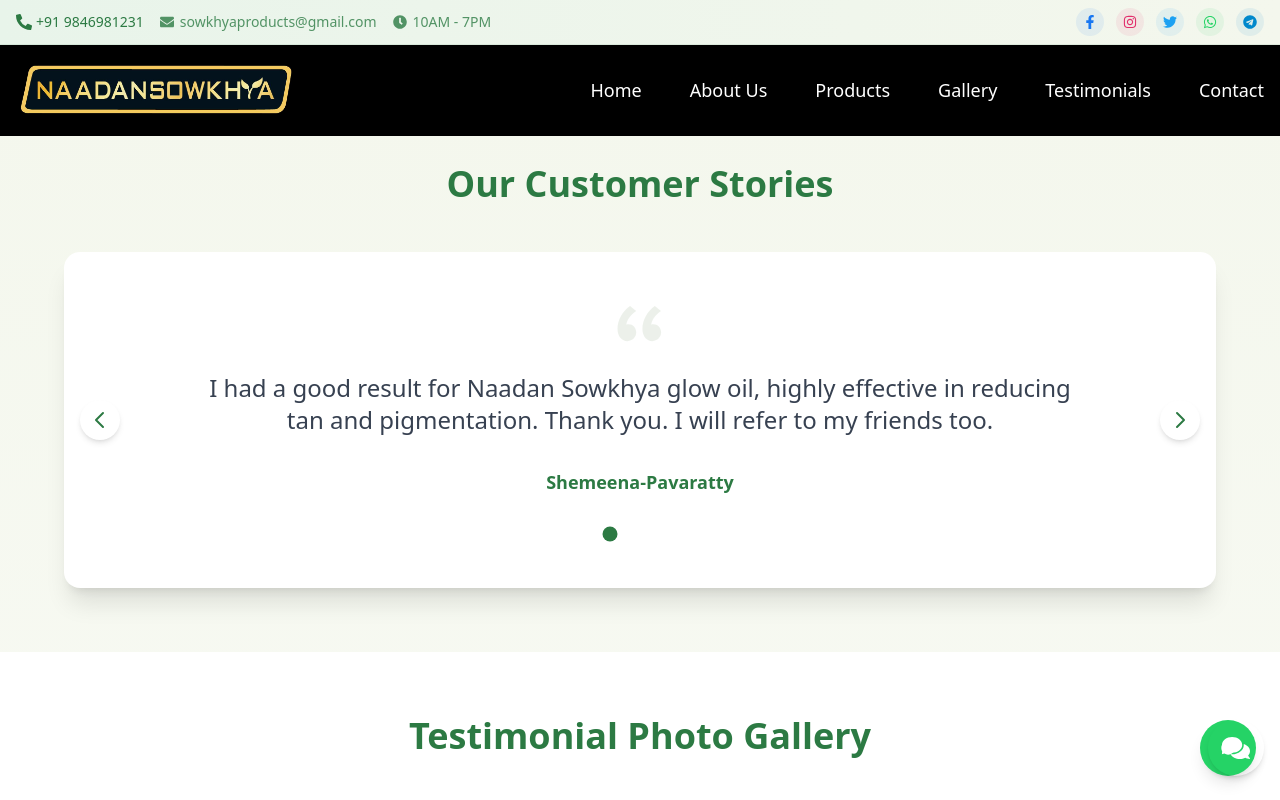
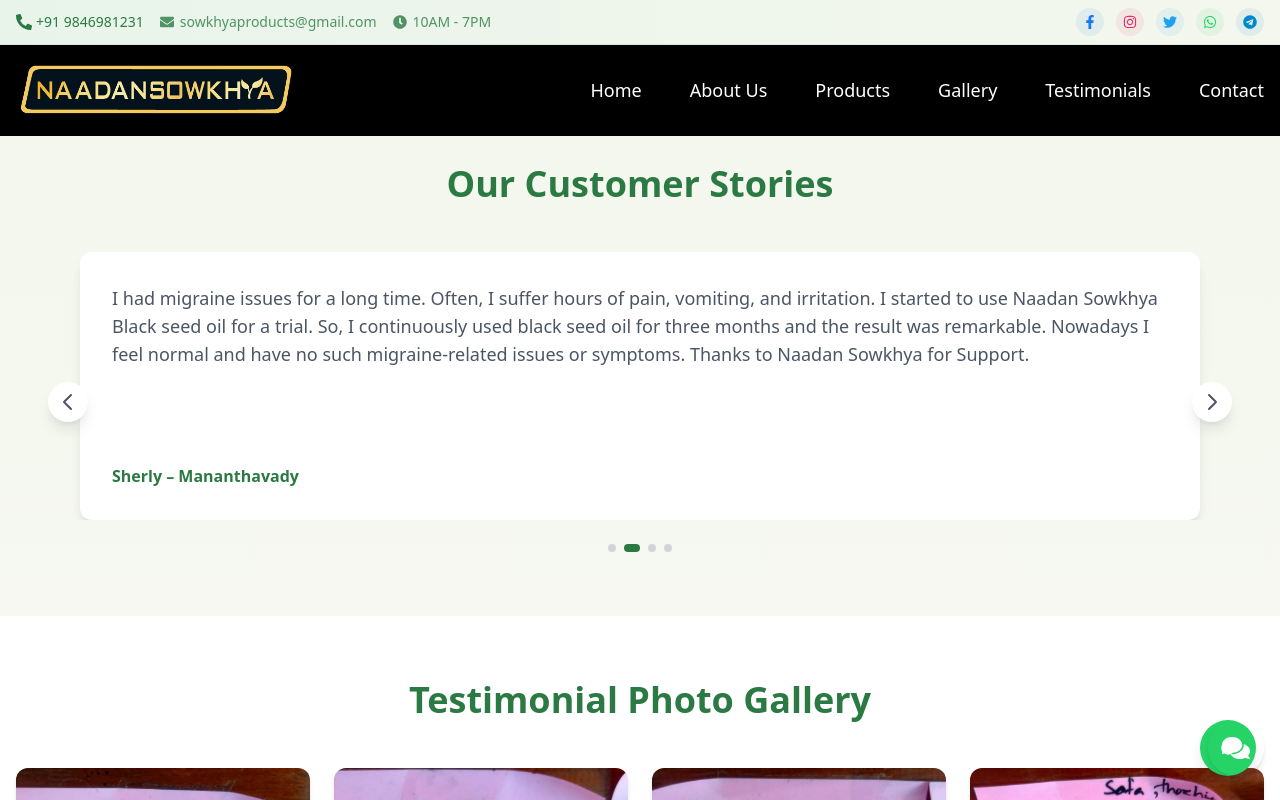
Before and after one commit to umshere/naadan-sowkhya, a Next.js app: page /testimonials in a window 1280 px wide. Shown: the top 800 px of the page. Built offline with nearby package versions, Linux system fonts and the light colour scheme.

Commit message:
foxing testemeonial

```diff
--- a/src/components/ui/TestimonialCarousel.tsx
+++ b/src/components/ui/TestimonialCarousel.tsx
@@ -1,7 +1,7 @@
 'use client';
 
-import { useState, useRef } from 'react';
-import { motion, AnimatePresence } from 'framer-motion';
+import { useState, useEffect, useRef } from 'react';
+import { motion } from 'framer-motion';
 
 interface Testimonial {
   id: number;
@@ -14,230 +14,103 @@
   compact?: boolean;
 }
 
-export default function TestimonialCarousel({ testimonials, compact = false }: TestimonialCarouselProps) {
+const TestimonialCarousel = ({ testimonials, compact }: TestimonialCarouselProps) => {
   const [currentIndex, setCurrentIndex] = useState(0);
-  const [direction, setDirection] = useState(0);
-  const touchStartX = useRef(0);
-  const touchStartY = useRef(0);
-  const minSwipeDistance = 50;
-  const verticalSwipeThreshold = 30;
+  const [containerHeight, setContainerHeight] = useState(0);
+  const testimonialRefs = useRef<(HTMLDivElement | null)[]>([]);
 
-  const slideVariants = {
-    enter: (direction: number) => ({
-      x: direction > 0 ? 100 : -100,
-      opacity: 0,
-      scale: 0.8
-    }),
-    center: {
-      zIndex: 1,
-      x: 0,
-      opacity: 1,
-      scale: 1
-    },
-    exit: (direction: number) => ({
-      zIndex: 0,
-      x: direction < 0 ? 100 : -100,
-      opacity: 0,
-      scale: 0.8
-    })
+  useEffect(() => {
+    // Calculate the maximum height among all testimonials
+    const maxHeight = testimonialRefs.current.reduce((max, ref) => {
+      if (ref) {
+        const height = ref.getBoundingClientRect().height;
+        return height > max ? height : max;
+      }
+      return max;
+    }, 0);
+    setContainerHeight(maxHeight);
+  }, [testimonials]);
+
+  const nextTestimonial = () => {
+    setCurrentIndex((prev) => (prev + 1) % testimonials.length);
   };
 
-  const quoteIconVariants = {
-    initial: { opacity: 0, y: 10 },
-    animate: { opacity: 0.2, y: 0 },
-    exit: { opacity: 0, y: -10 }
+  const prevTestimonial = () => {
+    setCurrentIndex((prev) => (prev - 1 + testimonials.length) % testimonials.length);
   };
 
-  const textVariants = {
-    initial: { opacity: 0, y: 20 },
-    animate: { opacity: 1, y: 0 },
-    exit: { opacity: 0, y: -20 }
-  };
-
-  const swipeConfidenceThreshold = 10000;
-  const swipePower = (offset: number, velocity: number) => {
-    return Math.abs(offset) * velocity;
-  };
-
-  const paginate = (newDirection: number) => {
-    setDirection(newDirection);
-    setCurrentIndex((prev) => {
-      if (newDirection === 1) {
-        return prev === testimonials.length - 1 ? 0 : prev + 1;
-      }
-      return prev === 0 ? testimonials.length - 1 : prev - 1;
-    });
-  };
-
-  const handleTouchStart = (e: React.TouchEvent) => {
-    touchStartX.current = e.touches[0].clientX;
-    touchStartY.current = e.touches[0].clientY;
-  };
-
-  const handleTouchEnd = (e: React.TouchEvent) => {
-    if (!touchStartX.current || !touchStartY.current) return;
-
-    const touchEndX = e.changedTouches[0].clientX;
-    const touchEndY = e.changedTouches[0].clientY;
-
-    const deltaX = touchStartX.current - touchEndX;
-    const deltaY = Math.abs(touchStartY.current - touchEndY);
-
-    // Only handle horizontal swipes if vertical movement is minimal
-    if (deltaY < verticalSwipeThreshold) {
-      if (Math.abs(deltaX) > minSwipeDistance) {
-        if (deltaX > 0) {
-          paginate(1); // Swipe left
-        } else {
-          paginate(-1); // Swipe right
-        }
-      }
-    }
-
-    // Reset touch coordinates
-    touchStartX.current = 0;
-    touchStartY.current = 0;
-  };
+  useEffect(() => {
+    const interval = setInterval(nextTestimonial, 5000);
+    return () => clearInterval(interval);
+  }, []);
 
   return (
+    <div className="relative">
+      <div
+        className="overflow-hidden relative"
+        style={{ height: containerHeight || 'auto' }}
+      >
+        <div className="flex transition-transform duration-500 ease-in-out"
+             style={{ transform: `translateX(-${currentIndex * 100}%)` }}>
+          {testimonials.map((testimonial, index) => (
+            <div
+              key={testimonial.id}
+              ref={el => testimonialRefs.current[index] = el}
+              className="w-full flex-shrink-0 px-4"
+            >
               <motion.div
-      className={`relative bg-white rounded-2xl shadow-xl ${compact ? 'p-6 md:p-8' : 'p-8 md:p-12'} touch-pan-y select-none`}
-      initial={{ opacity: 0, y: 20 }}
-      animate={{ opacity: 1, y: 0 }}
-      transition={{ duration: 0.6 }}
-      onTouchStart={handleTouchStart}
-      onTouchEnd={handleTouchEnd}
+                className="bg-white rounded-xl p-6 md:p-8 shadow-lg flex flex-col h-full"
+                variants={{
+                  hidden: { opacity: 0, y: 20 },
+                  show: { opacity: 1, y: 0 }
+                }}
               >
-      <div className="max-w-4xl mx-auto overflow-hidden">
-        <AnimatePresence initial={false} custom={direction} mode="wait">
-          <motion.div
-            key={currentIndex}
-            custom={direction}
-            variants={slideVariants}
-            initial="enter"
-            animate="center"
-            exit="exit"
-            transition={{
-              x: { type: "spring", stiffness: 300, damping: 30 },
-              opacity: { duration: 0.2 },
-              scale: { duration: 0.4 }
-            }}
-            drag="x"
-            dragConstraints={{ left: 0, right: 0 }}
-            dragElastic={1}
-            onDragEnd={(e, { offset, velocity }) => {
-              const swipe = swipePower(offset.x, velocity.x);
-              if (swipe < -swipeConfidenceThreshold) {
-                paginate(1);
-              } else if (swipe > swipeConfidenceThreshold) {
-                paginate(-1);
-              }
-            }}
-            className="text-center"
-          >
-            <motion.svg
-              className={`mx-auto mb-6 text-[var(--tertiary-color)] ${
-                compact ? 'w-10 h-10' : 'w-12 h-12'
-              }`}
-              fill="currentColor"
-              viewBox="0 0 32 32"
-              variants={quoteIconVariants}
-              initial="initial"
-              animate="animate"
-              exit="exit"
-              transition={{ duration: 0.4 }}
-            >
-              <path d="M9.352 4C4.456 7.456 1 13.12 1 19.36c0 5.088 3.072 8.064 6.624 8.064 3.36 0 5.856-2.688 5.856-5.856 0-3.168-2.208-5.472-5.088-5.472-.576 0-1.344.096-1.536.192.48-3.264 3.552-7.104 6.624-9.024L9.352 4zm16.512 0c-4.8 3.456-8.256 9.12-8.256 15.36 0 5.088 3.072 8.064 6.624 8.064 3.264 0 5.856-2.688 5.856-5.856 0-3.168-2.304-5.472-5.184-5.472-.576 0-1.248.096-1.44.192.48-3.264 3.456-7.104 6.528-9.024L25.864 4z" />
-            </motion.svg>
-
-            <motion.blockquote
-              variants={textVariants}
-              initial="initial"
-              animate="animate"
-              exit="exit"
-              transition={{ duration: 0.4, delay: 0.2 }}
-              className={`text-gray-700 leading-relaxed mb-8 ${
-                compact ? 'text-lg md:text-xl' : 'text-xl md:text-2xl'
-              }`}
-            >
-              {testimonials[currentIndex].text}
-            </motion.blockquote>
-
-            <motion.p
-              variants={textVariants}
-              initial="initial"
-              animate="animate"
-              exit="exit"
-              transition={{ duration: 0.4, delay: 0.4 }}
-              className="text-lg font-semibold text-[var(--primary-color)]"
-            >
-              {testimonials[currentIndex].name}
-            </motion.p>
+                <div className="flex-grow">
+                  <p className="text-gray-600 text-lg mb-6">{testimonial.text}</p>
+                </div>
+                <div className="mt-4">
+                  <p className="font-semibold text-[var(--primary-color)]">{testimonial.name}</p>
+                </div>
               </motion.div>
-        </AnimatePresence>
+            </div>
+          ))}
+        </div>
       </div>
 
-      {/* Navigation Controls */}
-      <div className="flex justify-between items-center absolute left-4 right-4 top-1/2 -translate-y-1/2">
-        <motion.button
-          whileHover={{ scale: 1.1 }}
-          whileTap={{ scale: 0.9 }}
-          onClick={() => paginate(-1)}
-          className="p-2 rounded-full bg-white shadow-md hover:bg-gray-50 transition-colors"
+      <button
+        onClick={prevTestimonial}
+        className="absolute left-0 top-1/2 transform -translate-y-1/2 -translate-x-4 bg-white p-2 rounded-full shadow-lg z-10 hover:bg-gray-50"
         aria-label="Previous testimonial"
       >
-          <motion.svg
-            className="w-6 h-6 text-[var(--primary-color)]"
-            fill="none"
-            viewBox="0 0 24 24"
-            stroke="currentColor"
-            whileHover={{ x: -2 }}
-          >
+        <svg className="w-6 h-6 text-gray-600" fill="none" viewBox="0 0 24 24" stroke="currentColor">
           <path strokeLinecap="round" strokeLinejoin="round" strokeWidth={2} d="M15 19l-7-7 7-7" />
-          </motion.svg>
-        </motion.button>
+        </svg>
+      </button>
 
-        <motion.button
-          whileHover={{ scale: 1.1 }}
-          whileTap={{ scale: 0.9 }}
-          onClick={() => paginate(1)}
-          className="p-2 rounded-full bg-white shadow-md hover:bg-gray-50 transition-colors"
+      <button
+        onClick={nextTestimonial}
+        className="absolute right-0 top-1/2 transform -translate-y-1/2 translate-x-4 bg-white p-2 rounded-full shadow-lg z-10 hover:bg-gray-50"
         aria-label="Next testimonial"
       >
-          <motion.svg
-            className="w-6 h-6 text-[var(--primary-color)]"
-            fill="none"
-            viewBox="0 0 24 24"
-            stroke="currentColor"
-            whileHover={{ x: 2 }}
-          >
+        <svg className="w-6 h-6 text-gray-600" fill="none" viewBox="0 0 24 24" stroke="currentColor">
           <path strokeLinecap="round" strokeLinejoin="round" strokeWidth={2} d="M9 5l7 7-7 7" />
-          </motion.svg>
-        </motion.button>
-      </div>
+        </svg>
+      </button>
 
-      {/* Dots Indicator */}
-      <div className="flex justify-center space-x-2 mt-8">
+      <div className="flex justify-center mt-6 gap-2">
         {testimonials.map((_, index) => (
-          <motion.button
+          <button
             key={index}
-            initial={false}
-            animate={{
-              scale: index === currentIndex ? 1.25 : 1,
-              backgroundColor: index === currentIndex
-                ? 'var(--primary-color)'
-                : 'rgba(var(--tertiary-color-rgb), 0.5)'
-            }}
-            whileHover={{ scale: 1.2 }}
-            onClick={() => {
-              setDirection(index > currentIndex ? 1 : -1);
-              setCurrentIndex(index);
-            }}
-            className="w-3 h-3 rounded-full transition-colors duration-300"
+            onClick={() => setCurrentIndex(index)}
+            className={`h-2 w-2 rounded-full transition-all duration-300 ${
+              index === currentIndex ? 'bg-[var(--primary-color)] w-4' : 'bg-gray-300'
+            }`}
             aria-label={`Go to testimonial ${index + 1}`}
           />
         ))}
       </div>
-    </motion.div>
+    </div>
   );
-}
+};
+
+export default TestimonialCarousel;
```
Also changed, not shown: src/components/home/TestimonialsSection.tsx (+2 -22 lines). Lines whose indentation alone changed are shown as unchanged.
